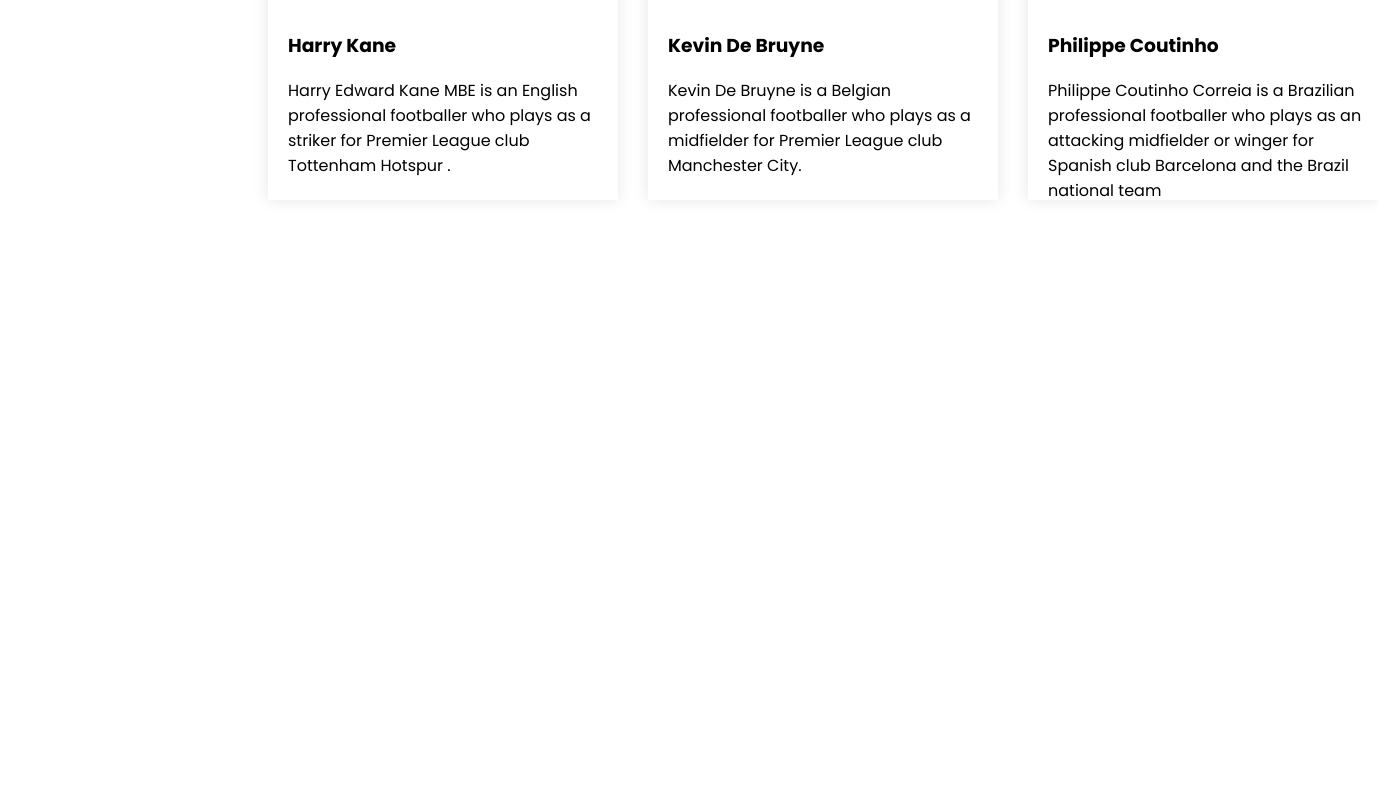
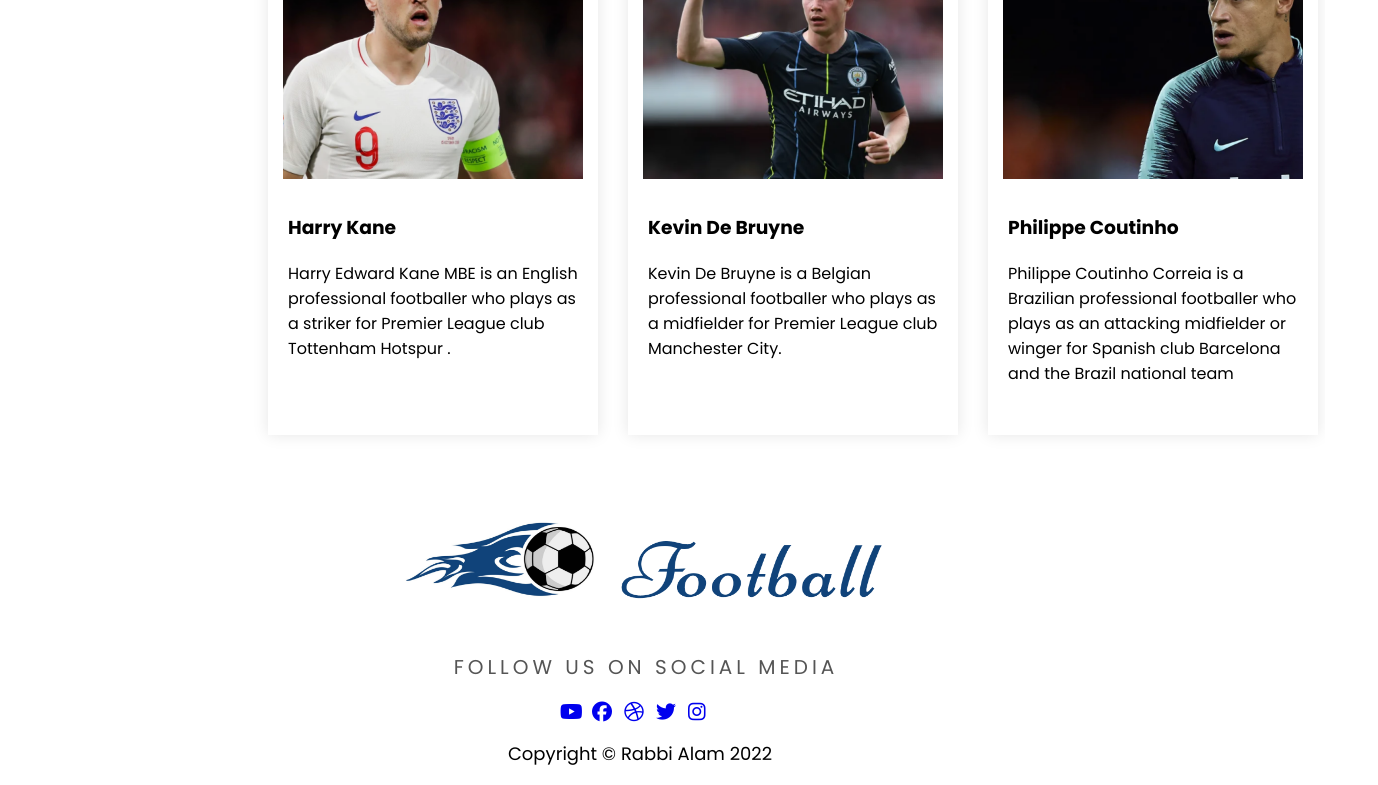
Before and after one commit to RabbiAlam12/my-assignment2, a plain HTML site: page index.html in a window 1280 px wide. Shown: the part 2351-3136 px from the top of the page, 1378 px wide, since content can reach past the window. Before the commit the page ends 2639 px from the top, so only its background shows below. Drawn offline with Linux system fonts and the light colour scheme.

Commit message:
footer added

```diff
--- a/index.html
+++ b/index.html
@@ -144,6 +144,31 @@
     <!------------------
     players section End
     ------------------->
+
+    <!---------------------
+    Footer section start
+    ---------------------->
+    <footer>
+        <div class="logo">
+            <div class="football-logo">
+                <img src="images/Logo.png" alt="">
+            </div>
+        </div>
+        <h3 class="footer-text">FOLLOW US ON SOCIAL MEDIA</h3>
+        <div class="social-media">
+            <a href="https://www.youtube.com/"><i class="fab fa-youtube"></i></a>
+            <a href="https://www.facebook.com/profile.php?id=100022058896989"><i class="fab fa-facebook"></i></a>
+            <a href="#"><i class="fab fa-dribbble"></i></a>
+            <a href="#"><i class="fab fa-twitter"></i></a>
+            <a href="#"><i class="fab fa-instagram"></i> </a>
+        </div>
+
+        <p>Copyright © Rabbi Alam 2022 </p>
+    </footer>
+    <!---------------------
+    Footer section End
+    ----------------------->
+
 </body>
 
 </html>
--- a/styles/style.css
+++ b/styles/style.css
@@ -68,9 +68,6 @@
      flex-direction: column;
      align-items: center;
      text-align:left;
-     width: 350px;
-     height: 474px;
-
  }
 .card-image{
     display: block;
@@ -91,3 +88,44 @@
 /********************
  players section End
  ********************/
+
+ /************************
+ footer section Start
+ *************************/
+ .logo{
+     display: grid;
+     grid-template-rows: repeat(1, 1fr);
+     grid-row-gap: 10px;
+     justify-content: center;
+     align-items: center;
+ }
+ .football-logo img{
+    width: 484px;
+    height: 110px;
+ }
+.footer-text{
+     font-weight: normal;
+     font-size: 20px;
+     letter-spacing: 4px;
+     color: #555;
+     padding: 0 0 0 12px;
+     text-align: center;
+ }
+ .social-media{
+     display: flex;
+     justify-content: center;
+ }
+.social-media a{
+    display: flex;
+    font-size: 20px;
+    width: 32px;
+    text-decoration: none;
+}
+ footer p{
+     text-align: center;
+     font-size: 18px;
+     font-weight: 400;
+ }
+ /************************
+footer section Start
+ *************************/
```
